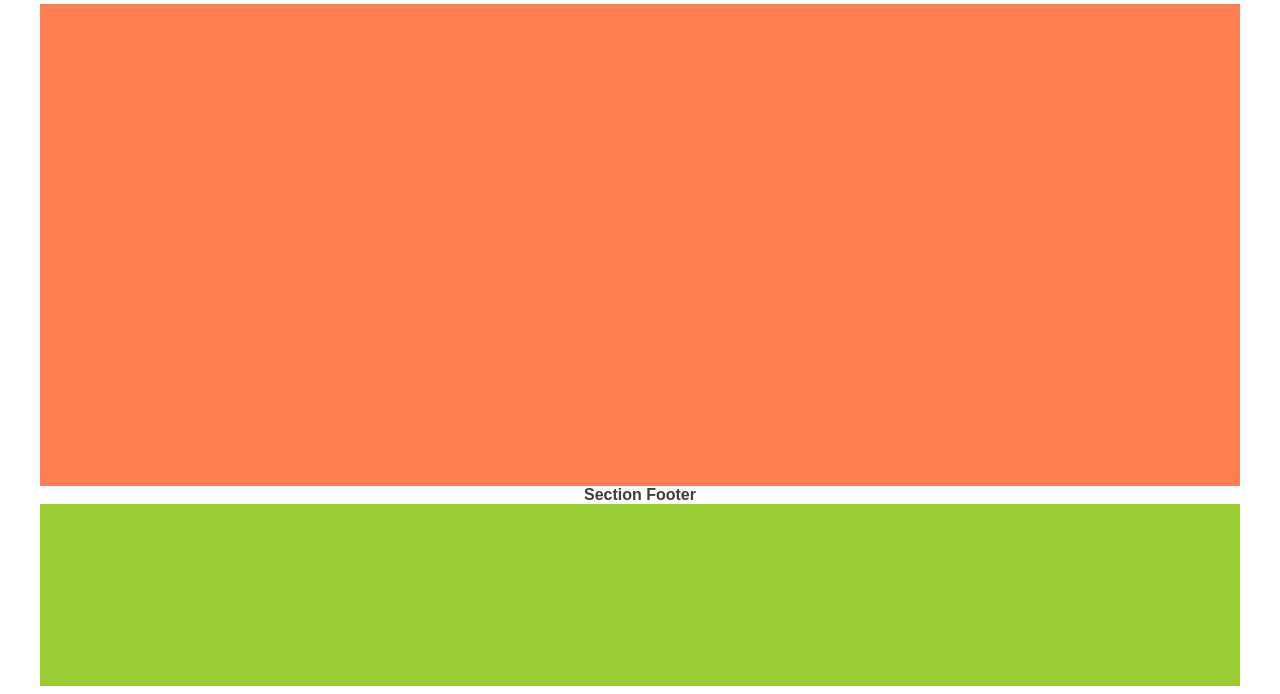
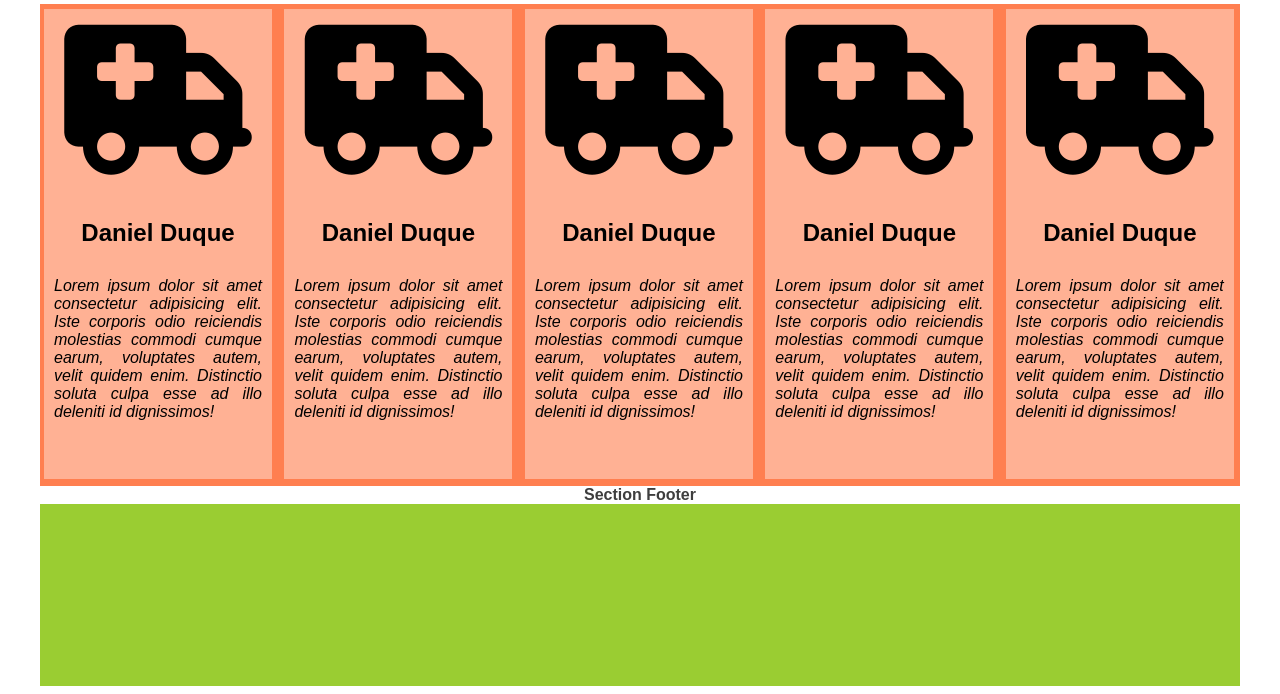
Before and after one commit to richard07901/semana-1-13, a plain HTML site: page index.html in a window 1280 px wide. Shown: the part 1314-2008 px from the top of the page. Drawn offline with Linux system fonts and the light colour scheme.

Commit message:
section 4, members ready, enhancement put a image on circle form and a title for each section

```diff
--- a/index.html
+++ b/index.html
@@ -151,6 +151,87 @@
 
         <div class="section-3">
             <p class="section-text">Section 3</p>
+            <div class="col-5">
+                    <p>
+
+                        <i class="fas fa-ambulance" style="font-size:150px"></i>
+                    </p>
+                    <div class="service-content">
+
+                        <h2>
+                            Daniel Duque
+                        </h2>
+                        <p class="service-text memebers">
+                            Lorem ipsum dolor sit amet consectetur adipisicing elit. Iste corporis odio reiciendis molestias commodi cumque earum, voluptates
+                            autem, velit quidem enim. Distinctio soluta culpa esse ad illo deleniti id dignissimos!
+                        </p>
+                    </div>
+                </div>
+            <div class="col-5">
+                    <p>
+
+                        <i class="fas fa-ambulance" style="font-size:150px"></i>
+                    </p>
+                    <div class="service-content">
+
+                        <h2>
+                            Daniel Duque
+                        </h2>
+                        <p class="service-text memebers">
+                            Lorem ipsum dolor sit amet consectetur adipisicing elit. Iste corporis odio reiciendis molestias commodi cumque earum, voluptates
+                            autem, velit quidem enim. Distinctio soluta culpa esse ad illo deleniti id dignissimos!
+                        </p>
+                    </div>
+                </div>
+            <div class="col-5">
+                    <p>
+
+                        <i class="fas fa-ambulance" style="font-size:150px"></i>
+                    </p>
+                    <div class="service-content">
+
+                        <h2>
+                            Daniel Duque
+                        </h2>
+                        <p class="service-text memebers">
+                            Lorem ipsum dolor sit amet consectetur adipisicing elit. Iste corporis odio reiciendis molestias commodi cumque earum, voluptates
+                            autem, velit quidem enim. Distinctio soluta culpa esse ad illo deleniti id dignissimos!
+                        </p>
+                    </div>
+                </div>
+            <div class="col-5">
+                    <p>
+
+                        <i class="fas fa-ambulance" style="font-size:150px"></i>
+                    </p>
+                    <div class="service-content">
+
+                        <h2>
+                            Daniel Duque
+                        </h2>
+                        <p class="service-text memebers">
+                            Lorem ipsum dolor sit amet consectetur adipisicing elit. Iste corporis odio reiciendis molestias commodi cumque earum, voluptates
+                            autem, velit quidem enim. Distinctio soluta culpa esse ad illo deleniti id dignissimos!
+                        </p>
+                    </div>
+                </div>
+            <div class="col-5">
+                    <p>
+
+                        <i class="fas fa-ambulance" style="font-size:150px"></i>
+                    </p>
+                    <div class="service-content">
+
+                        <h2>
+                            Daniel Duque
+                        </h2>
+                        <p class="service-text memebers">
+                            Lorem ipsum dolor sit amet consectetur adipisicing elit. Iste corporis odio reiciendis molestias commodi cumque earum, voluptates
+                            autem, velit quidem enim. Distinctio soluta culpa esse ad illo deleniti id dignissimos!
+                        </p>
+                    </div>
+                </div>
+
 
         </div>
 
--- a/style.css
+++ b/style.css
@@ -110,6 +110,14 @@ body{
     margin-top: 5px;
     text-align: center;
 }
+.col-5{
+    width: 19%;
+    height: 470px;
+    display: inline-block;
+    margin: 5px 4px 0;
+    text-align: center;
+    background-color: rgb(255, 177, 148);
+}
 
 .service-content{
     padding: 0.5em 0;
@@ -118,6 +126,10 @@ body{
     padding: 10px;
     text-align: justify;
     bottom: 0;
+}
+
+.service-text.memebers{
+    font-style: italic;
 }
 
 .section-news > div:first-child{
@@ -158,9 +170,7 @@ body{
     text-align: right;
 }
 
-.news-title{
-    /* text-decoration: underline; */
-}
+
 .fa-ambulance.news-logo{
     padding: 0.25em 0;
 }
```
